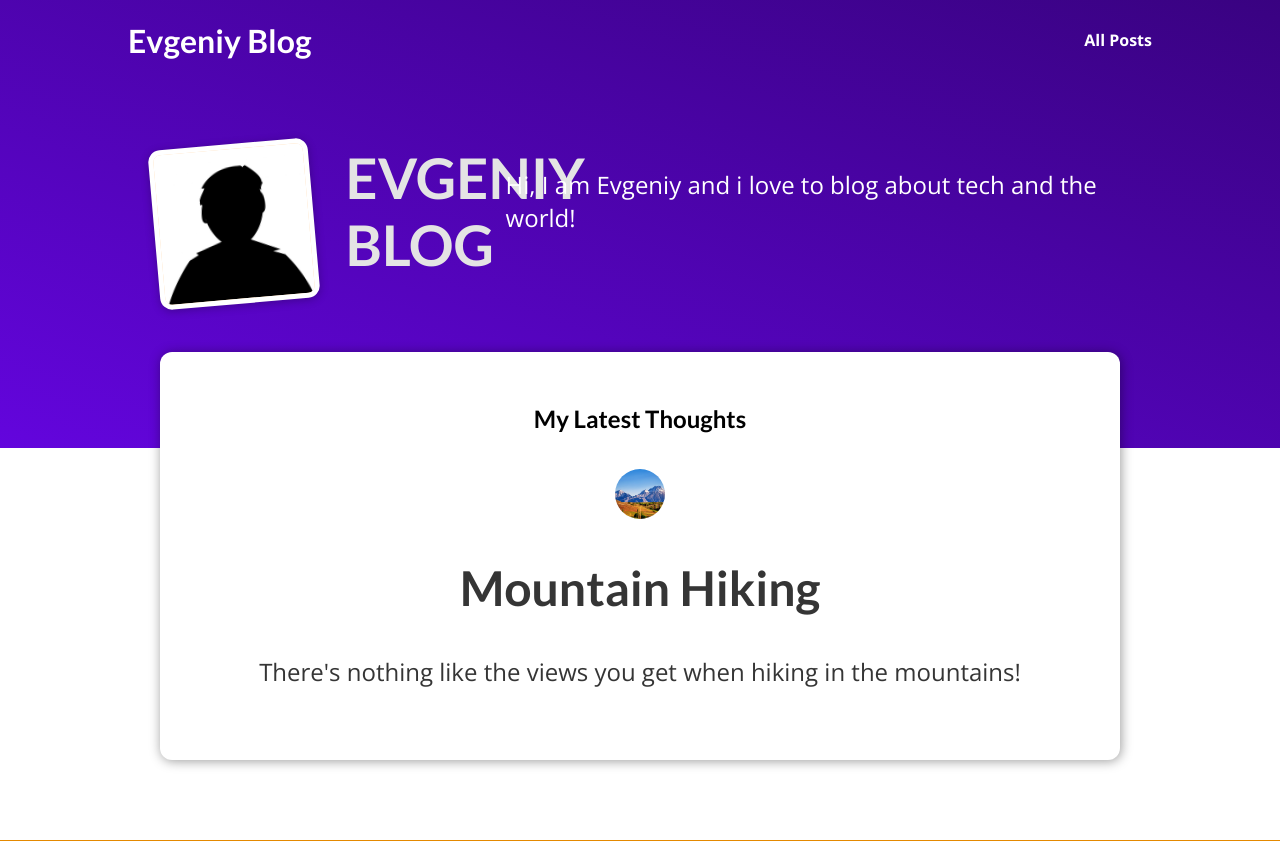
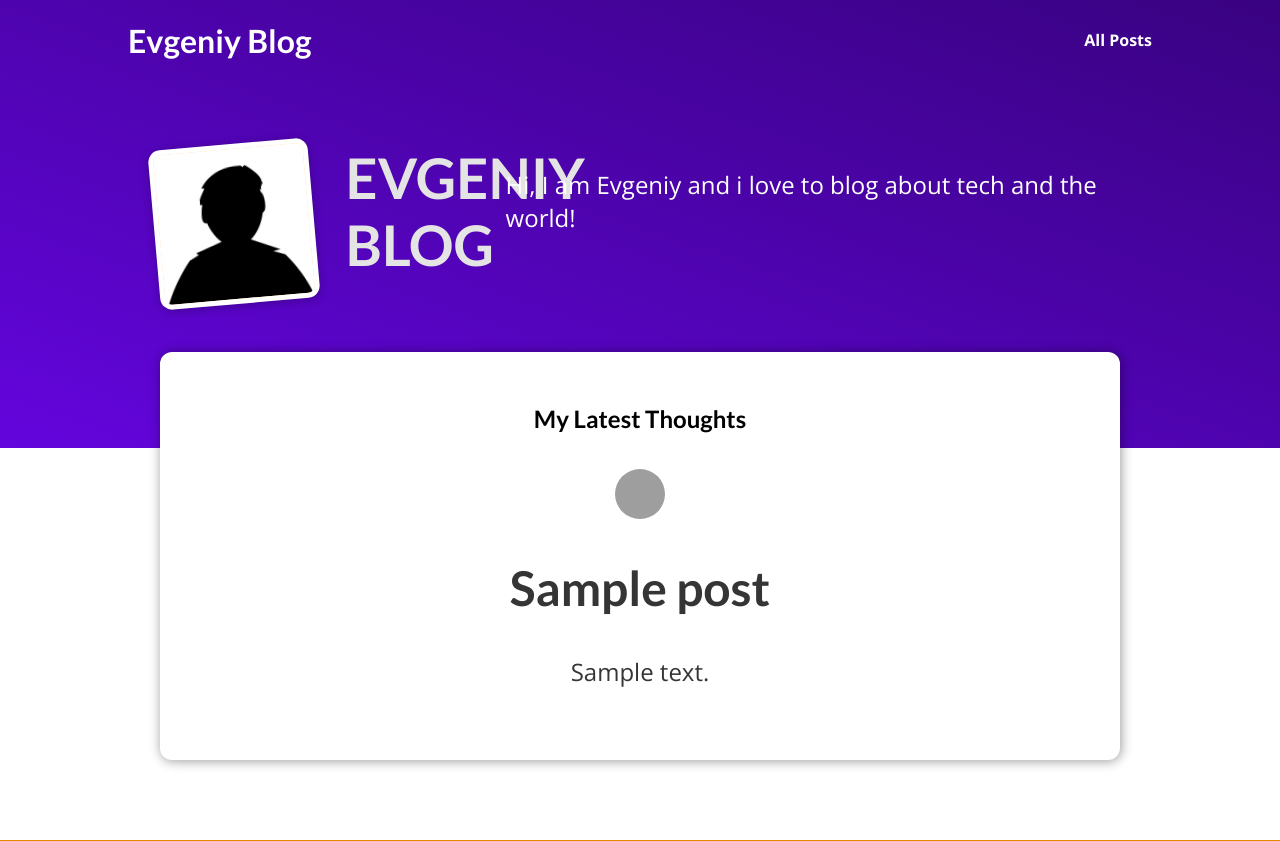
Before and after one commit to EvgeniyBudaev/django_academind_site, a Django app: template blog/templates/blog/index.html in a window 1280 px wide. Shown: the top 841 px of the page. Run offline with Django 3.2, Linux system fonts and the light colour scheme; the template is opened without the code that fills it: most values are stand-ins (such as "Sample title", 1, 10 or a date in 2020); grey boxes are pictures that could not be loaded.

Commit message:
Special Template Features & Syntax

```diff
--- a/blog/templates/blog/includes/post.html
+++ b/blog/templates/blog/includes/post.html
@@ -2,11 +2,11 @@
 
 <li>
   <article class="post">
-    <a href="{% url 'post-detail-page' 'the-mountains' %}">
-      <img src="{% static 'blog/images/mountains.jpeg' %}" alt="Mountain Hiking"/>
+    <a href="{% url 'post-detail-page' post.slug %}">
+      <img src="{% static 'blog/images/'|add:post.image %}" alt="{{ post.title }}"/>
       <div class="post__content">
-        <h2>Mountain Hiking</h2>
-        <p>There's nothing like the views you get when hiking in the mountains!</p>
+        <h2>{{ post.title }}</h2>
+        <p>{{ post.excerpt }}</p>
       </div>
     </a>
   </article>
--- a/blog/templates/blog/index.html
+++ b/blog/templates/blog/index.html
@@ -23,7 +23,9 @@
   <section id="latest-posts">
     <h2>My Latest Thoughts</h2>
     <ul>
-      {% include 'blog/includes/post.html' %}
+      {% for post in posts %}
+        {% include 'blog/includes/post.html' %}
+      {% endfor %}
     </ul>
   </section>
 
```
Also changed, not shown: blog/views.py (+20 -13 lines), blog/static/blog/images/cosmos.jpeg (added), blog/static/blog/images/three.jpeg (added).
